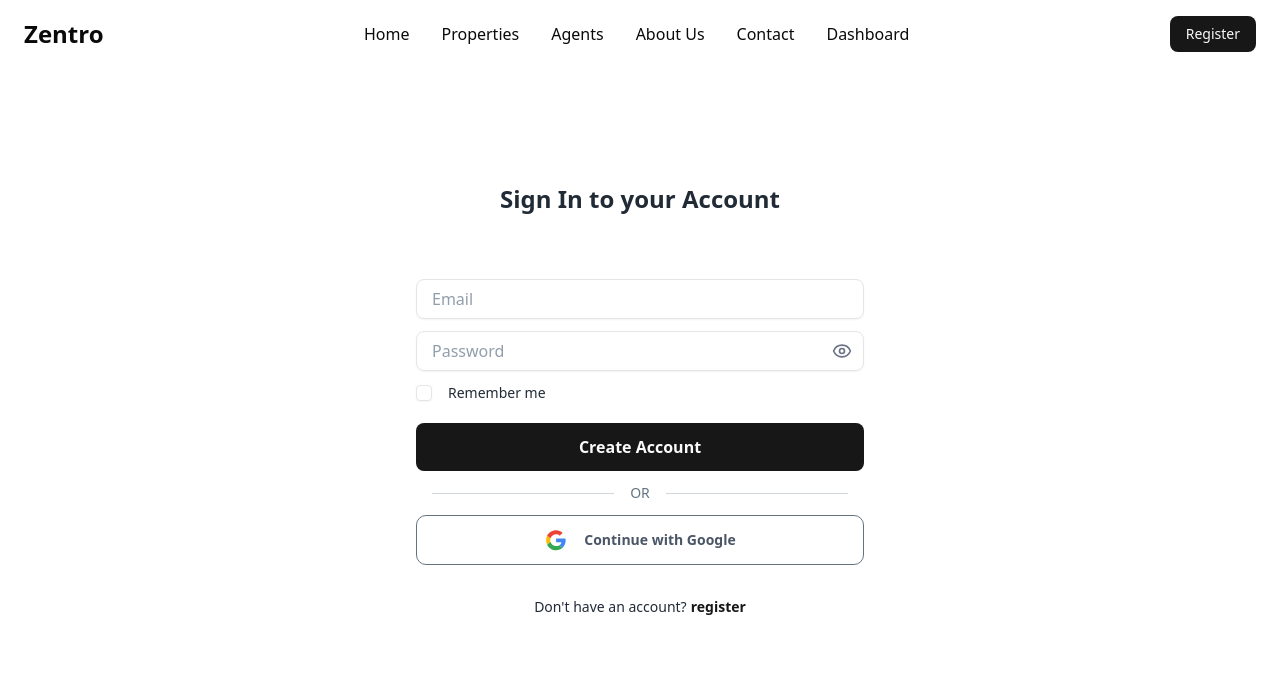
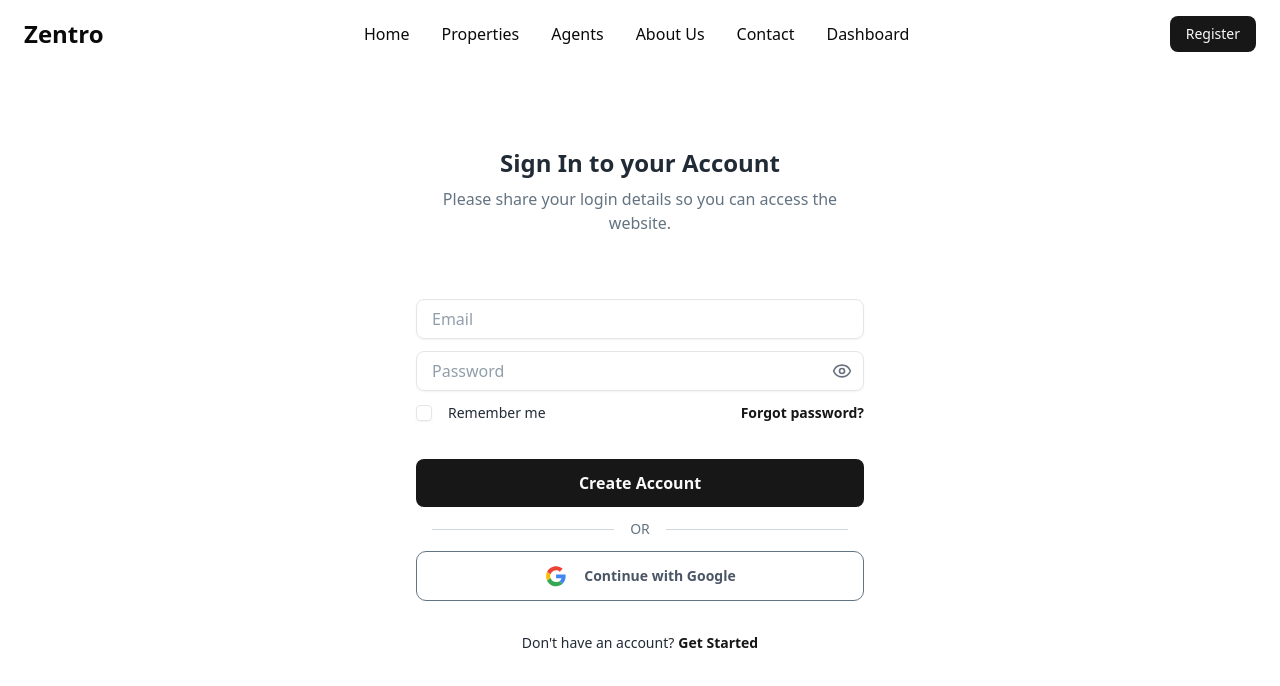
Before and after one commit to ArunRoy404/zentro-client, a Next.js app: page /signin in a window 1280 px wide. Shown: the top 686 px of the page. Built offline with nearby package versions, Linux system fonts and the light colour scheme.

Commit message:
feat: forgot password link added

```diff
--- a/src/components/Form/SigninForm.jsx
+++ b/src/components/Form/SigninForm.jsx
@@ -11,6 +11,7 @@ import { useState } from "react";
 import { toast } from "sonner";
 import Message from "../ui/Message";
 import { useRouter } from "next/navigation";
+import Link from "next/link";
 
 
 
@@ -92,13 +93,22 @@ const SigninForm = () => {
                     <InputCustom form={form} label={'Email'} id={'email'} />
                     <InputCustom form={form} label={'Password'} id={'password'} />
 
-                    <InputCustom form={form} id={'agree'} checkBox={true} >
-                        Remember me
-                    </InputCustom>
+
+                    <div className="flex items-center justify-between">
+                        <InputCustom form={form} id={'rememberMe'} checkBox={true} >
+                            Remember me
+                        </InputCustom>
+                        <Link
+                            href={'/reset-password-email'}
+                            className='text-primary font-semibold text-sm'
+                        >
+                            Forgot password?
+                        </Link>
+                    </div>
 
 
                     {/* Submit Button */}
-                    <Button disabled={isLoading} type="submit" className="mt-2 cursor-pointer w-full text-xs md:text-base font-bold leading-6  md:py-6">
+                    <Button disabled={isLoading} type="submit" className="mt-6 cursor-pointer w-full text-xs md:text-base font-bold leading-6  md:py-6">
                         {
                             isLoading
                                 ? <Spinner stroke="10" color="white" size="10" />
--- a/src/page/SigninPage.jsx
+++ b/src/page/SigninPage.jsx
@@ -12,11 +12,14 @@ const SigninPage = () => {
                     <h1 className='text-[rgba(33,43,54,1)] font-bold text-2xl' >
                         Sign In to your Account
                     </h1>
+                    <p className='text-[rgba(99,115,129,1)] text-base font-normal'>
+                        Please share your login details so you can access the website.
+                    </p>
                 </div>
 
 
                 {/* form  */}
-                <SigninForm/>
+                <SigninForm />
 
                 {/* divider  */}
                 <div className="flex items-center mx-auto max-w-[480px] my-3 px-4">
@@ -39,7 +42,7 @@ const SigninPage = () => {
                         href={'/registration'}
                         className='text-primary font-semibold text-sm'
                     >
-                        register
+                        Get Started
                     </Link>
                 </div>
             </div>
```
